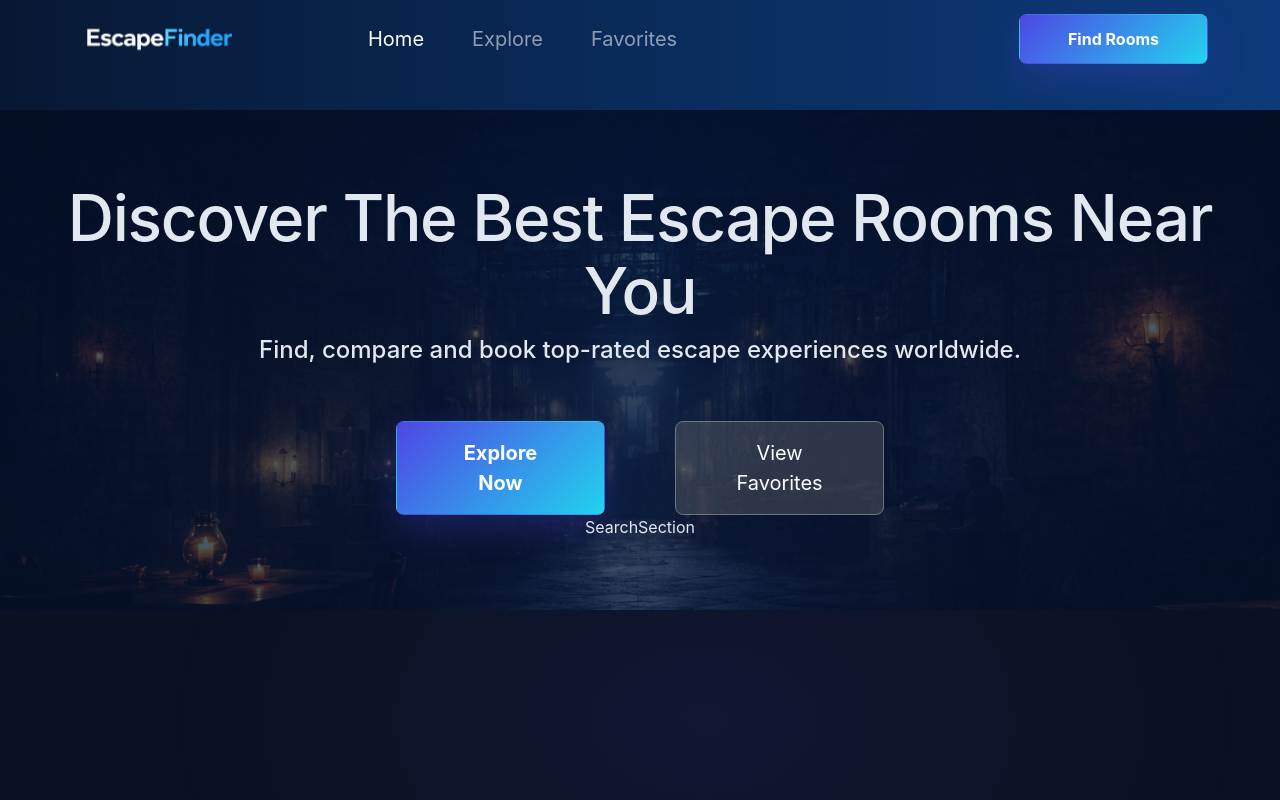
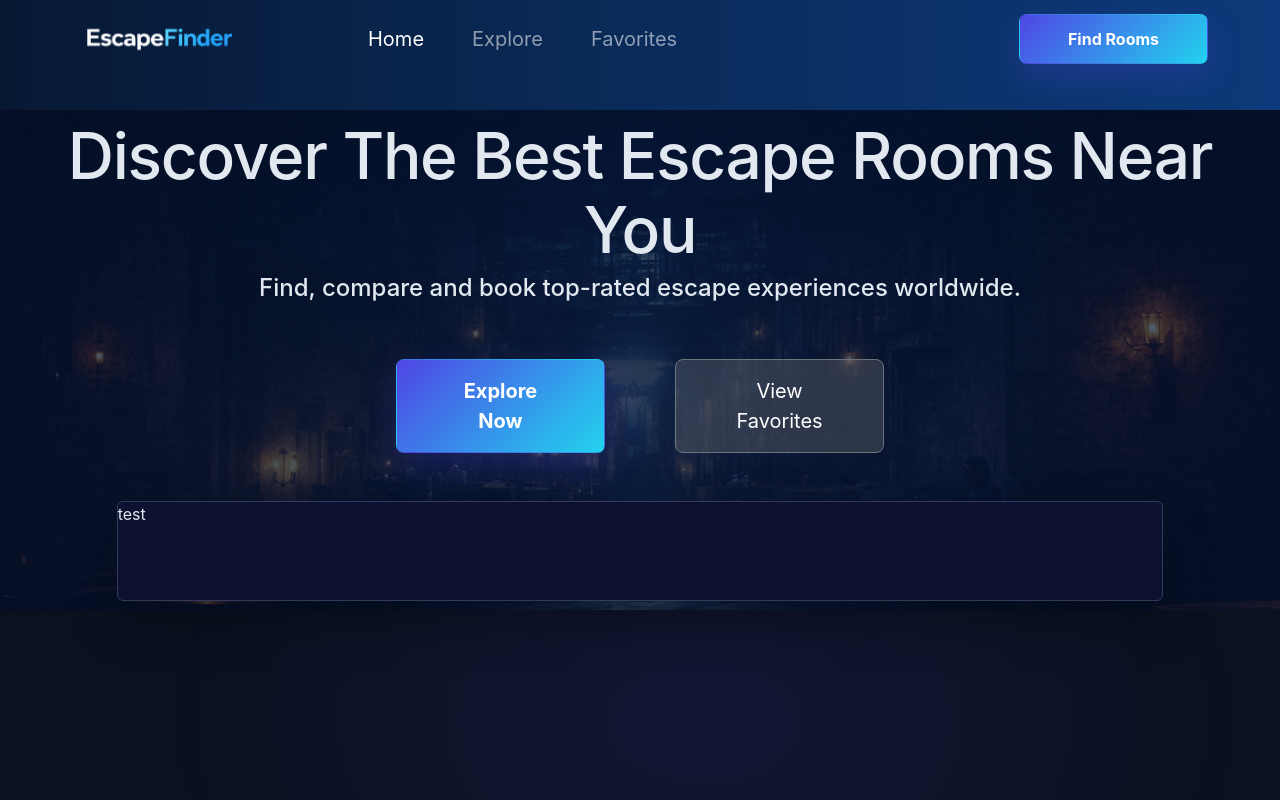
Before and after one commit to kiumars609/escape-finder, a React (Vite) app: page / in a window 1280 px wide. Built offline with nearby package versions, Linux system fonts and the light colour scheme.

Commit message:
Edit Search Section for SubHeader

```diff
--- a/src/Components/SubHeader/SearchSection.jsx
+++ b/src/Components/SubHeader/SearchSection.jsx
@@ -2,6 +2,10 @@ import React from 'react'
 
 export default function SearchSection() {
   return (
-    <div>SearchSection</div>
+    <>
+    <div className="col-12 col-md-10 mt-5 search-section rounded-2">
+        test
+    </div>
+    </>
   )
 }
--- a/src/Components/SubHeader/style.css
+++ b/src/Components/SubHeader/style.css
@@ -31,3 +31,12 @@
   padding: 10px 20px;
   color: #fff;
 }
+
+/* Search Section */
+
+.search-section{
+  height: 100px;
+  background-color: #0c1130;
+  border: solid 1px #353a5c;
+  box-shadow: 0 20px 50px rgba(0,0,0,0.3);
+}
```
